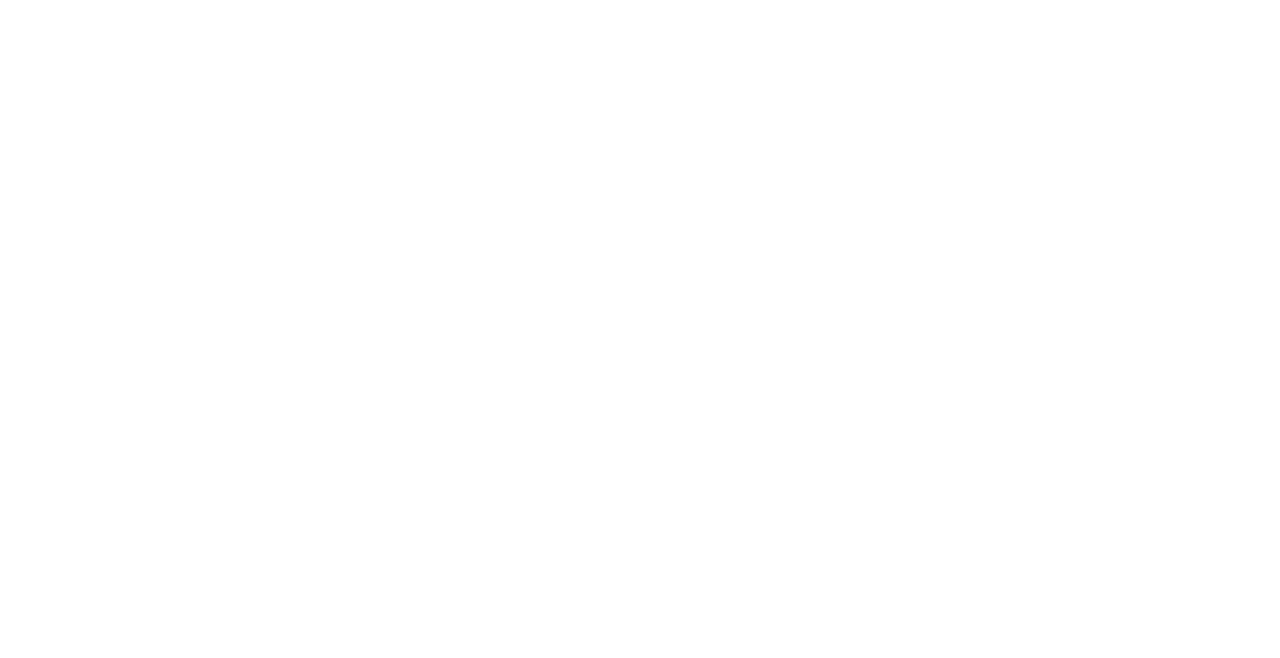
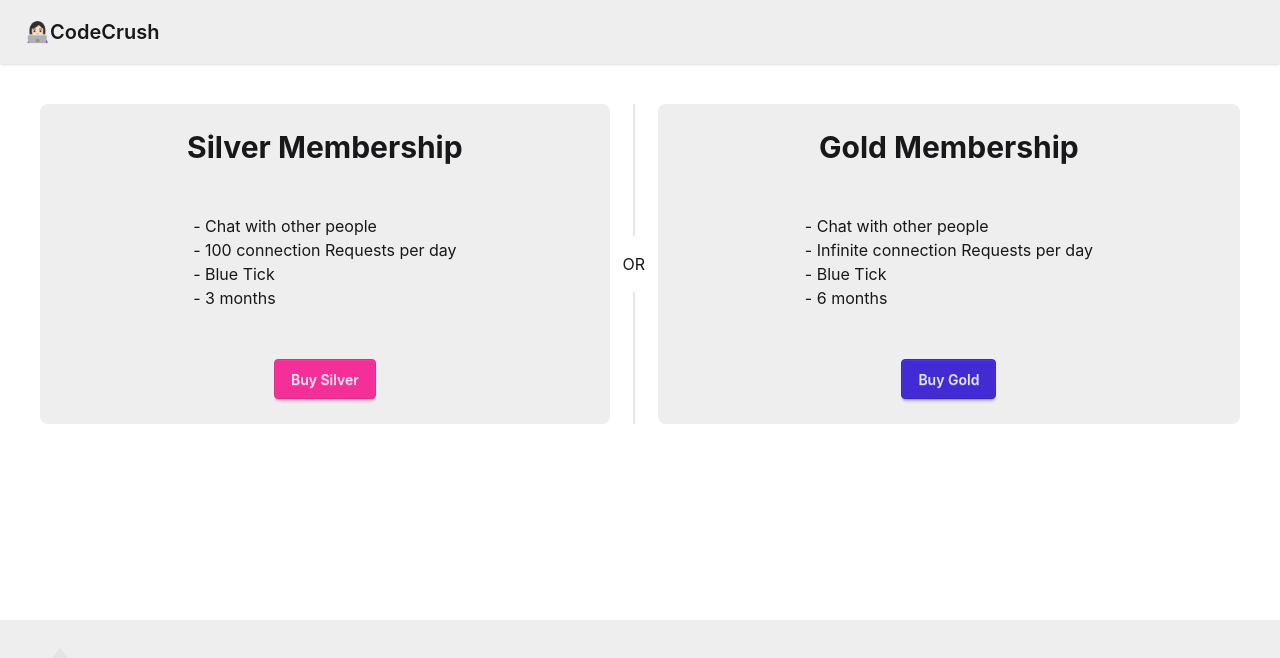
Before and after one commit to RamitRoshan/codecrush, a React (Vite) app in the folder frontend/: page /premium in a window 1280 px wide. Before the commit this address had no page. Shown: the top 658 px of the page. Built offline with nearby package versions, Linux system fonts and the light colour scheme; no server answers.

Commit message:
added premium component for silver and gold membership

```diff
--- a/frontend/src/App.jsx
+++ b/frontend/src/App.jsx
@@ -7,6 +7,7 @@
 import Feed from "./components/Feed";
 import Connections from "./components/Connections";
 import Requests from "./components/Requests";
+import Premium from "./components/Premium";
 
 function App() {
 
@@ -22,6 +23,7 @@
             <Route path="/profile" element={<Profile/>}/>
             <Route path="/connections" element={<Connections/>}/>
             <Route path="/requests" element={<Requests/>}/>
+            <Route path="/premium" element={<Premium/>}/>
           </Route>
         </Routes>
       </BrowserRouter>
--- a/frontend/src/components/NavBar.jsx
+++ b/frontend/src/components/NavBar.jsx
@@ -64,6 +64,10 @@
               </li>
 
               <li>
+                <Link to="/premium">Premium</Link>
+              </li>
+
+              <li>
                 <a onClick={handleLogout}>Logout</a>
               </li>
           </ul>
--- /dev/null
+++ b/frontend/src/components/Premium.jsx
@@ -0,0 +1,30 @@
+const Premium = () =>{
+    return (
+        <div className="m-10">
+            <div className="flex w-full">
+                <div className="card bg-base-300 rounded-box grid h-80 grow place-items-center">
+                    <h1 className="font-bold text-3xl">Silver Membership</h1>
+                    <ul>
+                        <li> - Chat with other people</li>
+                        <li> - 100 connection Requests per day</li>
+                        <li> - Blue Tick</li>
+                        <li> - 3 months</li>
+                    </ul>
+                    <button className="btn btn-secondary">Buy Silver</button>
+                </div>
+                <div className="divider divider-horizontal">OR</div>
+                <div className="card bg-base-300 rounded-box grid h-80 grow place-items-center">
+                    <h1 className="font-bold text-3xl">Gold Membership</h1>
+                    <ul>
+                        <li> - Chat with other people</li>
+                        <li> - Infinite connection Requests per day</li>
+                        <li> - Blue Tick</li>
+                        <li> - 6 months</li>
+                    </ul>
+                    <button className="btn btn-primary">Buy Gold</button>
+                </div>
+            </div>
+        </div>
+    )
+}
+export default Premium;
```
